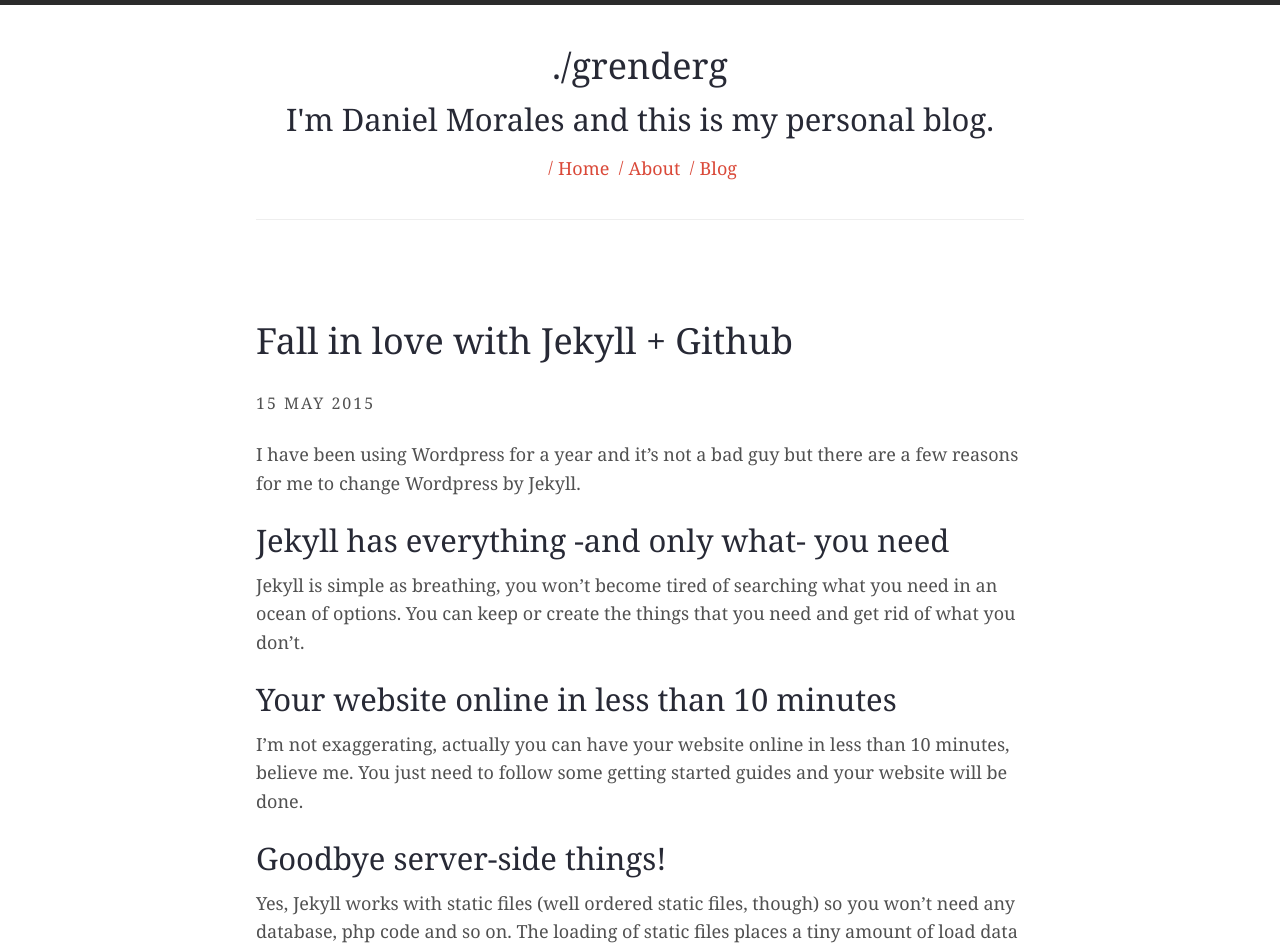
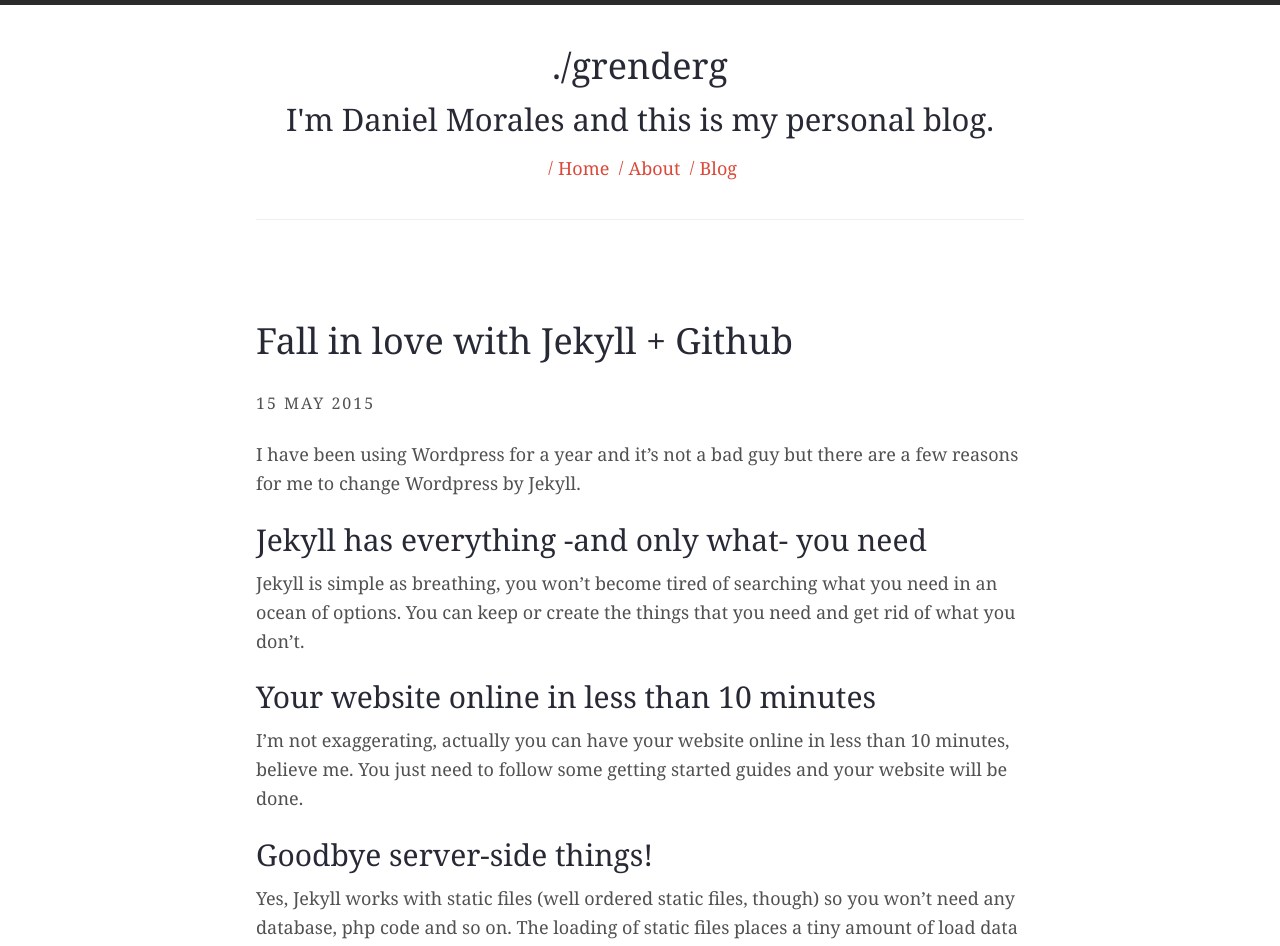
Before and after one commit to GrenderG/grenderg.github.io, a Jekyll site: the page built from _posts/2015-05-15-jekyll_github.md, in a window 1280 px wide. Shown: the top 946 px of the page. Built offline with Jekyll 4.4.1, drawn with Linux system fonts in a browser that asks for light colours; nearby versions of some CDN libraries.

Commit message:
changed font

```diff
--- a/_posts/2015-05-15-jekyll_github.md
+++ b/_posts/2015-05-15-jekyll_github.md
@@ -13,30 +13,30 @@
 
 I have been using Wordpress for a year and it's not a *bad guy* but there are a few reasons for me to change Wordpress by Jekyll.
 
-##Jekyll has everything -and only what- you need
+###Jekyll has everything -and only what- you need
 Jekyll is simple as breathing, you won't become tired of searching what you need in an ocean of options.
 You can keep or create the things that you need and get rid of what you don't.
 
-##Your website online in less than 10 minutes
+###Your website online in less than 10 minutes
 I'm not exaggerating, actually you can have your website online in less than 10 minutes, believe me.
 You just need to follow some *getting started* guides and your website will be done.
 
-##Goodbye server-side things!
+###Goodbye server-side things!
 Yes, Jekyll works with static files (well ordered static files, though) so you won't need any database, php code and so on.
 The loading of static files places a tiny amount of load data on a server, it's almost imperceptible.
 So, the absence of dinamic files makes your site -a bit more- secure.
 
-##Lots of open templates!
+###Lots of open templates!
 Seriously, not all of us are good designers... Let's take some open stuff to make our website look a bit more pretty! Just google a bit and you will find tons of templates.
 
-##Plugin updates, theme updates, _my blog works slowly_...
+###Plugin updates, theme updates, _my blog works slowly_...
 I'm not going to say anything, believe me, go Jekyll.
 
-##Forget all about paying abusive hostings
+###Forget all about paying abusive hostings
 A lot of people thinks that the "catch-all" solution of paying more for a web hosting will solve their issues... Even if you have the most cheaper hosting plan, maybe you are paying more than you'd want.
 Because Jekyll uses static files, if you want to rent a hosting you won't need server-side software support.
 
-##Github comes to save us
+###Github comes to save us
 I love Github, but if you are not in love with it, you'll be now:
 Github offers us unlimited free hosting (it works like a normal repo). You can also get a domain and use it with your Github hosting.
 Great, uh?
```
